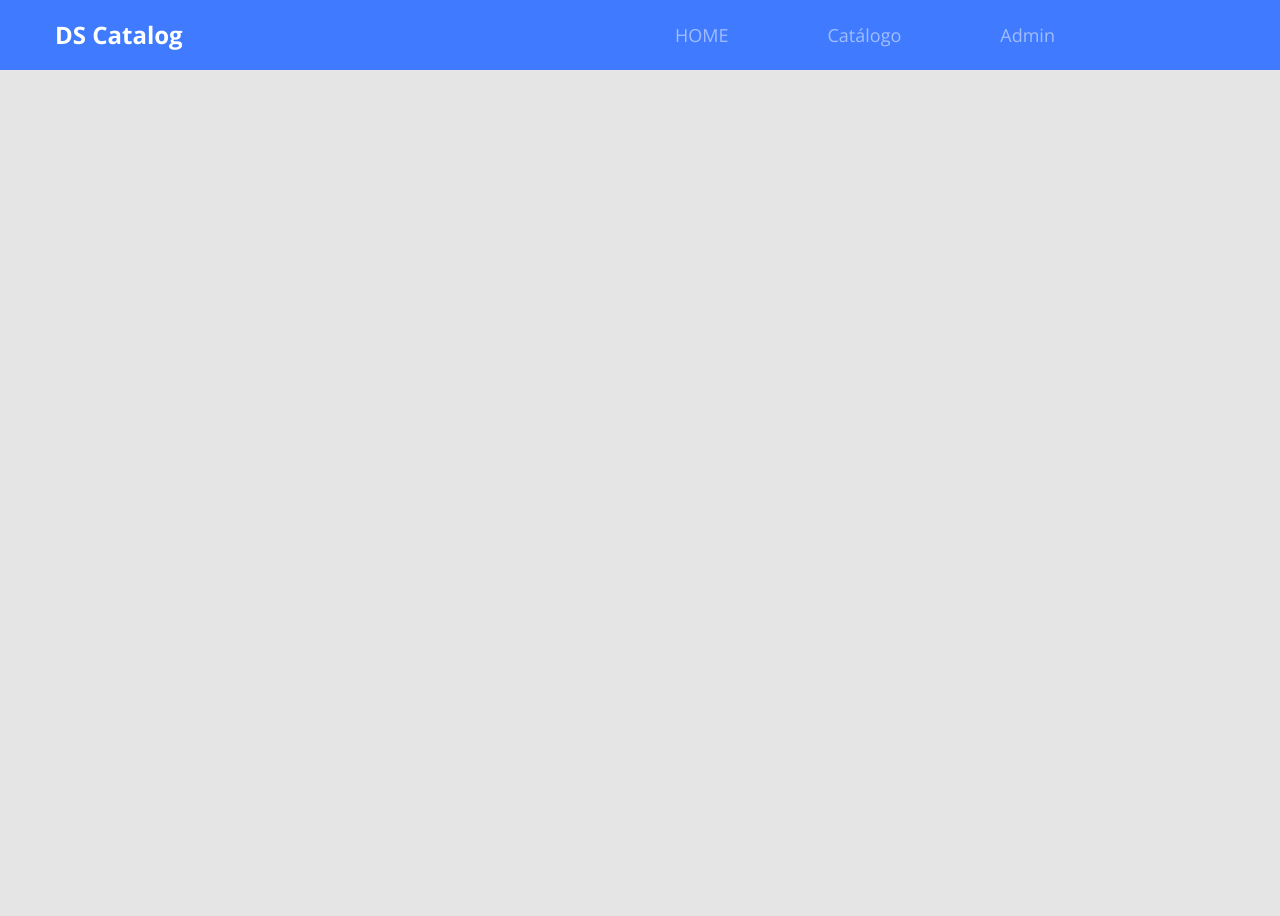
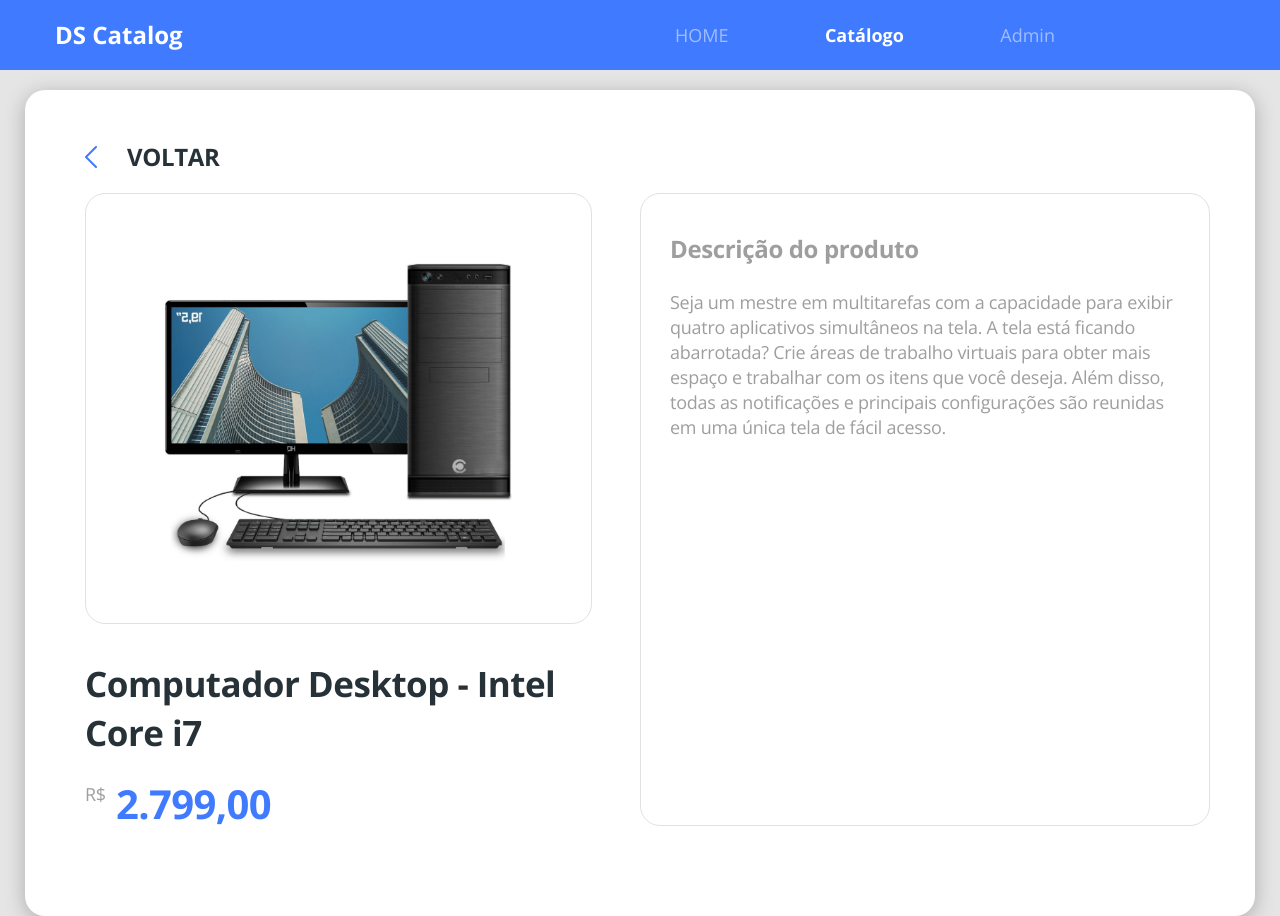
Before and after one commit to romeucr/dscatalog-bootcamp-devsuperior, a React (Create React App) app in the folder front-web/: page /products/1 in a window 1280 px wide. Before the commit the page ends 800 px from the top, so only its background shows below. Built offline with nearby package versions, Linux system fonts and the light colour scheme.

Commit message:
Product Details

```diff
--- a/front-web/src/Routes.tsx
+++ b/front-web/src/Routes.tsx
@@ -3,6 +3,7 @@
 import NavBar from './core/components/NavBar';
 import Admin from './pages/Admin';
 import Catalog from './pages/Catalog';
+import ProductDetails from './pages/Catalog/components/ProductDetails';
 import Home from './pages/Home';
 
 const Routes = () => (
@@ -13,8 +14,12 @@
             <Home />
          </Route>
 
-         <Route path="/catalog">
+         <Route path="/products" exact>
             <Catalog />
+         </Route>
+
+         <Route path="/products/:productId">
+            <ProductDetails />
          </Route>
 
          <Route path="/admin">
--- a/front-web/src/core/components/ButtonIcon/styles.scss
+++ b/front-web/src/core/components/ButtonIcon/styles.scss
@@ -12,4 +12,5 @@
    display: flex;
    align-items: center;
    justify-content: center;
+   color: #ffffff;
 }
--- a/front-web/src/core/components/NavBar/index.tsx
+++ b/front-web/src/core/components/NavBar/index.tsx
@@ -17,7 +17,7 @@
                </NavLink>
             </li>
             <li>
-               <NavLink to="/catalog" activeClassName="active">
+               <NavLink to="/products" activeClassName="active">
                   Catálogo
                </NavLink>
             </li>
--- /dev/null
+++ b/front-web/src/core/components/ProductPrice/index.tsx
@@ -0,0 +1,17 @@
+import React from 'react';
+import './styles.scss';
+
+type Props = {
+   price: string;
+}
+
+const ProductPrice = ({ price }: Props) => (
+   <div className="product-price-container">
+      <span className="product-currency">R$</span>
+      <h3 className="product-price">
+         {price}
+      </h3>
+   </div>
+);
+
+export default ProductPrice;
--- /dev/null
+++ b/front-web/src/core/components/ProductPrice/styles.scss
@@ -0,0 +1,19 @@
+.product-price-container {
+   margin-top: 25px;
+   display: flex;
+}
+
+.product-currency {
+   font-size: 18px;
+   line-height: 25px;
+   letter-spacing: -0.015em;
+   color: #9E9E9E;
+}
+
+.product-price {
+   font-size: 30px;
+   line-height: 44px;
+   letter-spacing: -0.015em;
+   color: #407BFF;
+   margin-left: 10px;
+}
--- a/front-web/src/pages/Catalog/components/ProductCard/index.tsx
+++ b/front-web/src/pages/Catalog/components/ProductCard/index.tsx
@@ -1,5 +1,6 @@
 import React from 'react';
 import { ReactComponent as ProductImage } from '../../../../core/assets/images/product.svg';
+import ProductPrice from '../../../../core/components/ProductPrice';
 import './styles.scss';
 
 const ProductCard = () => (
@@ -9,10 +10,7 @@
          <h6 className="product-name">
             Computador Desktop - Intel Core i7
          </h6>
-         <div className="product-price-container">
-            <span className="product-currency">R$</span>
-            <h3 className="product-price">2.779,00</h3>
-         </div>
+         <ProductPrice price="2.799,00"/>
       </div>
    </div>
 );
--- a/front-web/src/pages/Catalog/components/ProductCard/styles.scss
+++ b/front-web/src/pages/Catalog/components/ProductCard/styles.scss
@@ -14,24 +14,5 @@
    font-size: 18px;
    line-height: 25px;
    letter-spacing: -0.015em;
+   color: #263238;
 }
-
-.product-price-container {
-   margin-top: 25px;
-   display: flex;
-}
-
-.product-currency {
-   font-size: 18px;
-   line-height: 25px;
-   letter-spacing: -0.015em;
-   color: #9E9E9E;
-}
-
-.product-price {
-   font-size: 32px;
-   line-height: 44px;
-   letter-spacing: -0.015em;
-   color: #407BFF;
-   margin-left: 10px;
-}
--- /dev/null
+++ b/front-web/src/pages/Catalog/components/ProductDetails/index.tsx
@@ -0,0 +1,50 @@
+import React from 'react';
+import { Link, useParams } from 'react-router-dom';
+import { ReactComponent as ArrowIcon } from '../../../../core/assets/images/arrow.svg';
+import { ReactComponent as ProductImage } from '../../../../core/assets/images/product.svg';
+import ProductPrice from '../../../../core/components/ProductPrice';
+import './styles.scss';
+
+type ParamsType = {
+   productId: string;
+}
+
+const ProductDetails = () => {
+   const { productId } = useParams<ParamsType>();
+   console.log(productId);
+
+   return (
+      <div className="product-details-container">
+         <div className="card-base border-radius-20 product-details">
+            <Link to="/products" className="products-details-goback">
+               <ArrowIcon className="icon-goback" />
+               <h1 className="text-goback">Voltar</h1>
+            </Link>
+            <div className="row">
+               <div className="col-6 pr-5">
+                  <div className="product-details-card text-center">
+                     <ProductImage className="product-details-image" />
+                  </div>
+                  <h1 className="product-details-name">
+                     Computador Desktop - Intel Core i7
+                  </h1>
+                  <ProductPrice price="2.799,00"/>
+               </div>
+               <div className="col-6 product-details-card">
+                  <h1 className="product-description-title">Descrição do produto</h1>
+                  <p className="product-description-text">
+                     Seja um mestre em multitarefas com a capacidade para exibir quatro aplicativos
+                     simultâneos na tela. A tela está ficando abarrotada? Crie áreas de trabalho virtuais
+                     para obter mais espaço e trabalhar com os itens que você deseja. Além disso,
+                     todas as notificações e principais configurações são reunidas em uma única tela
+                     de fácil acesso.
+                  </p>
+               </div>
+            </div>
+         </div>
+      </div>
+
+   );
+};
+
+export default ProductDetails;
--- /dev/null
+++ b/front-web/src/pages/Catalog/components/ProductDetails/styles.scss
@@ -0,0 +1,66 @@
+.product-details-container {
+   margin-top: 20px;
+   padding: 0 40px;
+   margin: 20px -15px 0;
+}
+
+.product-details {
+   padding: 50px 60px 90px;
+}
+
+.icon-goback {
+   color: #407BFF;
+   transform: rotate(-180deg);
+   margin-right: 30px;
+}
+
+.text-goback {
+   font-size: 24px;
+   line-height: 33px;
+   letter-spacing: -0.015em;
+   color: #263238;
+   text-transform: uppercase;
+}
+
+.products-details-goback {
+   display: flex;
+   align-items: center;
+   margin-bottom: 20px;
+}
+
+.product-details-card {
+   border: 1px solid #E1E1E1;
+   border-radius: 20px;
+   padding: 38px 29px;
+}
+
+.product-details-image {
+   width: 353px;
+   height: 353px;
+}
+
+.product-description-title {
+   font-size: 24px;
+   line-height: 33px;
+   letter-spacing: -0.015em;
+   color: #9E9E9E;
+   margin-bottom: 25px;
+}
+
+.product-description-text {
+   font-size: 18px;
+   line-height: 25px;
+   letter-spacing: -0.015em;
+   color: #9E9E9E;
+}
+
+.product-details-name {
+   font-size: 35px;
+   line-height: 49px;
+   letter-spacing: -0.015em;
+   margin-top: 35px;
+}
+
+.product-details .product-price {
+   font-size: 40px;
+}
--- a/front-web/src/pages/Catalog/index.tsx
+++ b/front-web/src/pages/Catalog/index.tsx
@@ -1,4 +1,5 @@
 import React from 'react';
+import { Link } from 'react-router-dom';
 import ProductCard from './components/ProductCard';
 import './styles.scss';
 
@@ -8,16 +9,15 @@
          Catálogo de Produtos
       </h1>
       <div className="catalog-products">
-         <ProductCard />
-         <ProductCard />
-         <ProductCard />
-         <ProductCard />
-         <ProductCard />
-         <ProductCard />
-         <ProductCard />
-         <ProductCard />
-         <ProductCard />
-         <ProductCard />
+         <Link to="/products/1"><ProductCard /></Link>
+         <Link to="/products/2"><ProductCard /></Link>
+         <Link to="/products/3"><ProductCard /></Link>
+         <Link to="/products/4"><ProductCard /></Link>
+         <Link to="/products/5"><ProductCard /></Link>
+         <Link to="/products/6"><ProductCard /></Link>
+         <Link to="/products/7"><ProductCard /></Link>
+         <Link to="/products/8"><ProductCard /></Link>
+         <Link to="/products/9"><ProductCard /></Link>
       </div>
    </div>
 );
--- a/front-web/src/pages/Home/index.tsx
+++ b/front-web/src/pages/Home/index.tsx
@@ -14,7 +14,7 @@
             <p className="text-subtitle">
                Ajudaremos você a encontrar os melhores <br /> produtos do mercado.
          </p>
-         <Link to="/catalog">
+         <Link to="/products">
             <ButtonIcon text="inicie agora a sua buscas"/>
          </Link>
          </div>
--- a/front-web/src/pages/Home/styles.scss
+++ b/front-web/src/pages/Home/styles.scss
@@ -1,14 +1,12 @@
 .home-container {
-   margin-top: 40px;
-   padding-left: 40px;
-   padding-right: 40px;
+   margin-top: 20px;
+   padding: 0 40px;
 }
 
 .home-content {
    padding-top: 40px;
    padding-bottom: 20px;
    padding-left: 20px;
-   margin-top: -20px;
 }
 
 .text-title {
```
Also changed, not shown: front-web/src/core/assets/images/arrow.svg.
